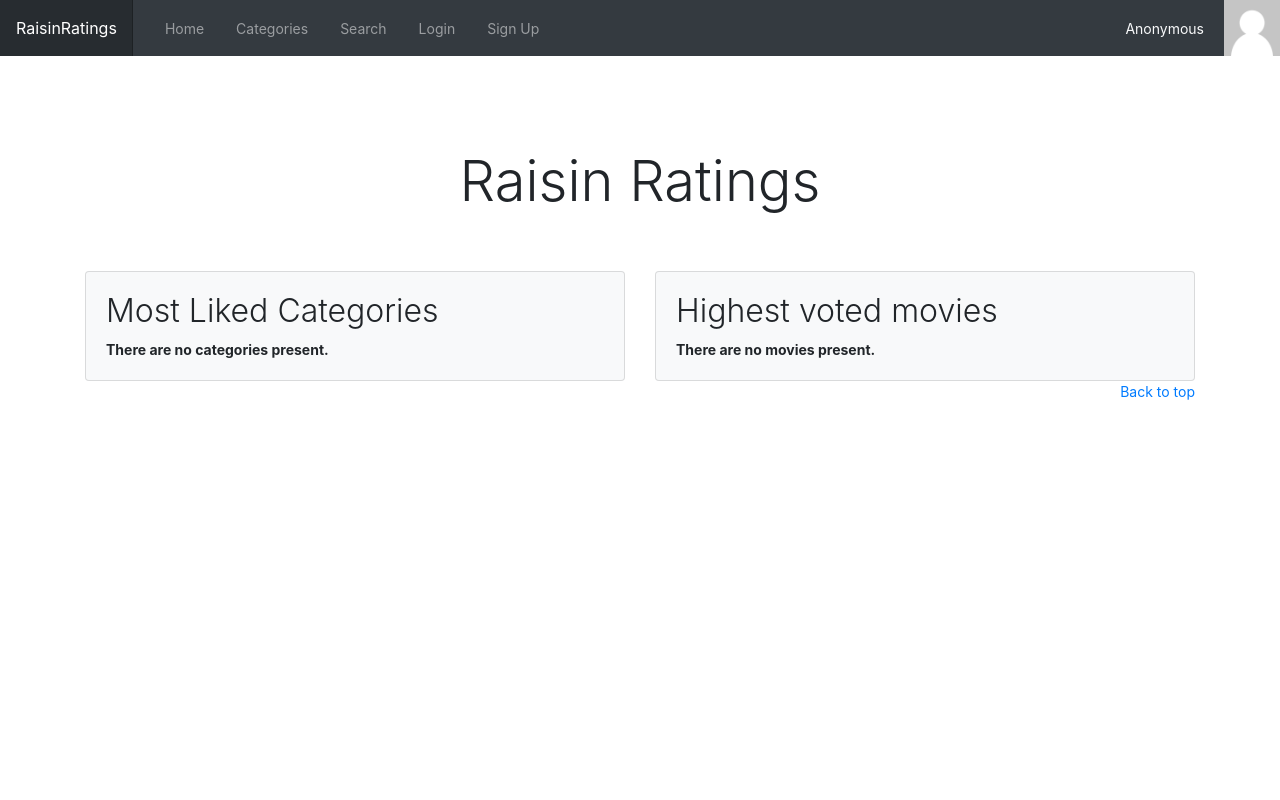
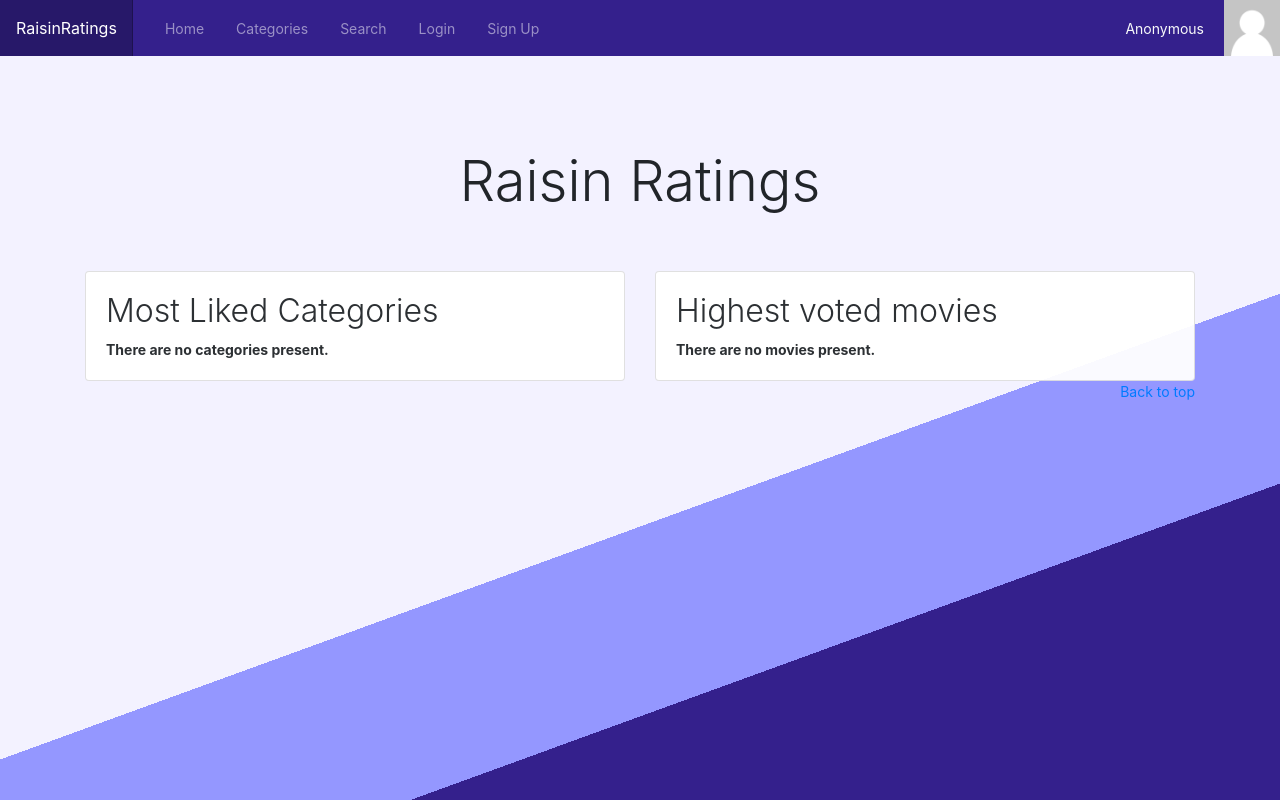
Before and after one commit to rorybhunter/WAD2_Group_2E, a Django app: page / in a window 1280 px wide. Run offline with Django 4.2, Linux system fonts and the light colour scheme; data that the repository does not hold is empty; some libraries are stand-ins or nearby versions.

Commit message:
added brand themed css

```diff
--- a/RaisinRatings/models.py
+++ b/RaisinRatings/models.py
@@ -30,7 +30,7 @@ class Movie(models.Model):
     main_actor = models.CharField(max_length=MAIN_ACTOR_MAX_LENGTH)
     likes = models.IntegerField(default=0)
     summary = models.CharField(max_length=SUMMARY_MAX_LENGTH)
-    trailer_link = models.CharField(max_length=TRAILER_MAX_LENGTH, default="")
+    trailer_link = models.CharField(max_length=TRAILER_MAX_LENGTH, default="", blank=True)
     slug = models.SlugField(unique=True)
     category = models.ForeignKey(Category, on_delete=models.CASCADE)
     poster = models.ImageField(upload_to='movie_posters', blank=True)
--- /dev/null
+++ b/static/css/brand.css
@@ -0,0 +1,49 @@
+.navbar{
+    background-color: rgb(52, 32, 140);
+    }
+
+.bg-light-brand{
+    background-color:white;
+    opacity:.95;
+}
+
+.text-brand{
+    color:darkslateblue
+}
+
+/* body{
+    background-color: darkslateblue;
+} */
+
+html {
+    height:100%;
+    }
+    body {
+    margin:0;
+    }
+
+    body {
+        /* animation:slide 3s ease-in-out infinite alternate; */
+        background-image: linear-gradient(160deg,rgb(243, 242, 255) 50% 60%, rgb(148, 151, 255) 60% 75%, rgb(52, 32, 140) 75% 100%);
+        background-attachment: fixed;
+        z-index:-1;
+    }
+
+    .bg2 {
+        animation-direction:alternate-reverse;
+        animation-duration:4s;
+    }
+
+    .bg3 {
+        animation-duration:5s;
+    }
+
+    /* @keyframes slide {
+    0% {
+        transform:translateX(-25%);
+        }
+
+    100% {
+        transform:translateX(25%);
+    }
+    } */
--- a/static/css/dashboard.css
+++ b/static/css/dashboard.css
@@ -5,7 +5,7 @@ body {
 .feather {
   width: 16px;
   height: 16px;
-  vertical-align: text-bottom;
+  vertical-align:text-top;
 }
 
 /*
--- a/templates/RaisinRatings/base.html
+++ b/templates/RaisinRatings/base.html
@@ -22,10 +22,12 @@
 
     <!-- Custom styles for this template -->
     <link href="{% static 'css/dashboard.css' %}" rel="stylesheet">
+    <!-- Brand specific styles for this template -->
+    <link href="{% static 'css/brand.css' %}" rel="stylesheet">
     </head>
     <body>
         <header>
-            <nav class="navbar navbar-expand-md navbar-dark fixed-top bg-dark p-0">
+            <nav class="navbar navbar-expand-md navbar-dark fixed-top bg-alert p-0 ">
                 <a class="navbar-brand p-3" href="{% url 'RaisinRatings:index' %}">RaisinRatings</a>
                 <button class="navbar-toggler" type="button" data-toggle="collapse" data-target="#navbarCollapse" aria-controls="navbarCollapse" aria-expanded="false" aria-label="Toggle navigation">
                     <span class="navbar-toggler-icon"></span>
@@ -53,12 +55,14 @@
                         <div class="nav-item ml-2 mr-1">
                             <p class="nav-link m-auto text-light" style="float:right;">{{ request.user }}</p>
                         </div>
-                        <img style="height:3.5rem"src="{{ MEDIA_URL }}/{{ user.userprofile.picture }}" />
+                        <div style="width: 3.5rem; height:3.5rem; overflow:hidden">
+                        <img style="max-width: 3.5rem" src="{{ MEDIA_URL }}/{{ user.userprofile.picture }}" />
+                        </div>
                     {% else %}
                     <div class="nav-item ml-2 mr-1">
                         <p class="nav-link m-auto text-light" style="float:right;">Anonymous</p>
                     </div>
-                        <img style="height:3.5rem"src="{% static 'images/default_profile/default.png' %}" />
+                        <img style="width: 3.5rem; height:3.5rem; overflow: clip;"src="{% static 'images/default_profile/default.png' %}" />
                     {% endif %}
                 </div>
             </nav>
--- a/templates/RaisinRatings/index.html
+++ b/templates/RaisinRatings/index.html
@@ -9,14 +9,16 @@
 
 
 <div class="container p-5 text-center">
-    <h2 class="display-4">Raisin Ratings</h2>
+    <h2 class="display-4 text-purple">Raisin Ratings
+        <span style="height:70px;width:70px" data-feather="chevrons-up"></span>
+    </h2>
 </div>
 
 
     <div class="container">
         <div class="row">
             <div class="col-md-6">
-                <div class="card mb-6 bg-light">
+                <div class="card mb-6 bg-light-brand">
                     <div class="card-body">
                         <h2 class="font-weight-light">Most Liked Categories</h2>
                         <p class="card-text">
@@ -37,7 +39,7 @@
                 </div>
             </div>
             <div class="col-md-6">
-                <div class="card mb-6 bg-light">
+                <div class="card mb-6 bg-light-brand">
                     <div class="card-body">
                         <h2 class="font-weight-light">Highest voted movies</h2>
                         <p class="card-text">
```
Also changed, not shown: templates/RaisinRatings/base_old.html (deleted, +0 -27 lines), templates/RaisinRatings/movie.html (+28 -16 lines), media/movie_posters/Everything_Everywhere_All_at_Once.jpg.webp (added), media/movie_posters/Screenshot_2023-02-26_at_14.57.49.png (deleted), media/movie_posters/Screenshot_2023-02-26_at_16.46.53.png (deleted), media/movie_posters/Screenshot_2023-03-05_at_13.08.20.png (deleted), media/movie_posters/the-batman-movie-poster.jpg (added).
